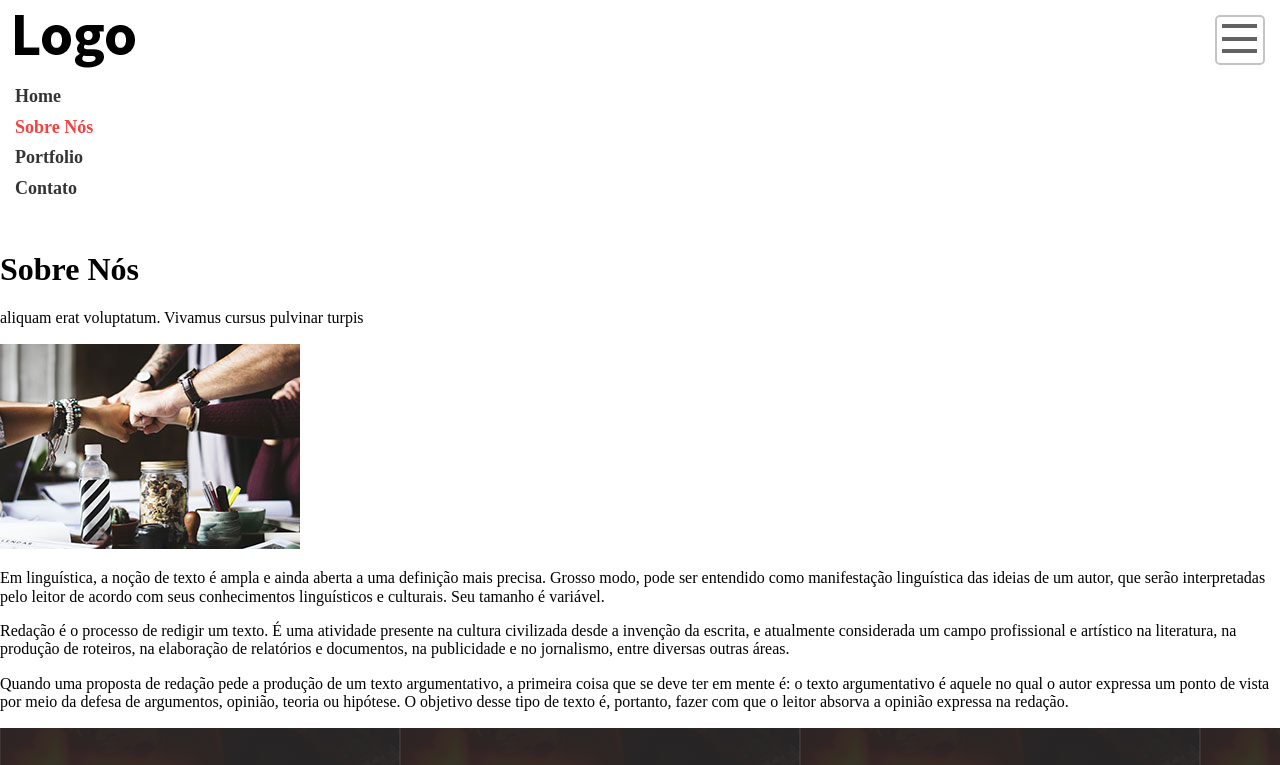
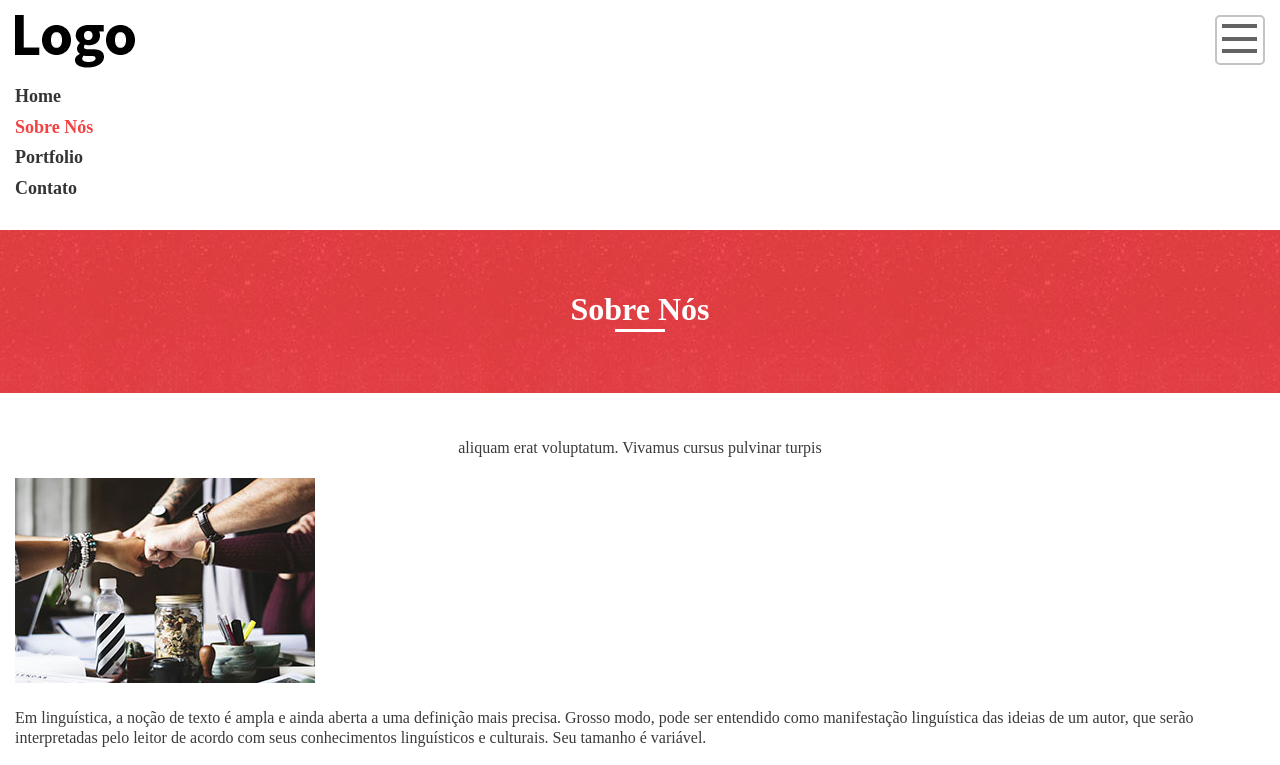
Before and after one commit to BielPassos0/projeto-html-css-js, a plain HTML site: page sobre.html in a window 1280 px wide. Shown: the top 765 px of the page. Drawn offline with Linux system fonts and the light colour scheme; a web font is replaced by a local one.

Commit message:
Pagina Portfolio

```diff
--- a/sobre.html
+++ b/sobre.html
@@ -8,6 +8,7 @@
     <title>Desing Responsivo - Sobre nós</title>
     <link rel="stylesheet" href="normalize.css">
     <link rel="stylesheet" href="style.css">
+    <link rel="stylesheet" href="style-pagina.css">
 </head>
 
 <body>
@@ -25,11 +26,11 @@
     </header>
     <main>
         <article>
-            <header>
-                <h1>Sobre Nós</h1>
+            <header class="pagina-cabecalho">
+                <h1 class="pagina-cabecalho__titulo">Sobre Nós</h1>
             </header>
-            <section>
-                <p>aliquam erat voluptatum. Vivamus cursus pulvinar turpis</p>
+            <section class="pagina-conteudo">
+                <p class="text-center">aliquam erat voluptatum. Vivamus cursus pulvinar turpis</p>
                 <img src="portfolio/img/time-unido.jpg" alt="Pessoas do trabalho se cumprimentando">
                 <p>Em linguística, a noção de texto é ampla e ainda aberta a uma definição mais precisa. Grosso modo,
                     pode ser entendido como manifestação linguística das ideias de um autor, que serão interpretadas
--- /dev/null
+++ b/style-pagina.css
@@ -0,0 +1,35 @@
+.pagina-cabecalho{
+    background-color: #dd3f3f;
+    background-image:url("portfolio/img/cabecalho-pagina-bg.jpg");
+    background-attachment: fixed;
+    color: #fff;
+    padding-top: 40px;
+    padding-bottom:40px;
+}
+.pagina-cabecalho__titulo{
+    text-align:center;
+    text-transform:capitalize;
+}
+.pagina-cabecalho__titulo::after{
+    content:" ";
+    display: block;
+    width: 50px;
+    height: 3px;
+    background-color: #fff;
+    margin: 0 auto;
+    margin-top: 1px;
+}
+.pagina-conteudo{
+    padding: 15px;
+    padding-top:25px;
+    padding-bottom: 25px;
+}
+.pagina-conteudo p{
+    color: #3a3a3a;
+    line-height: 20px;
+    margin-top: 20px;
+    margin-bottom: 20px;
+}
+.text-center{
+    text-align: center;
+}
--- a/style.css
+++ b/style.css
@@ -1,5 +1,9 @@
 *{
     box-sizing: border-box;
+}
+img{
+    max-width: 100%;
+    height: auto;
 }
 @font-face {
     font-family: "Source Sans Pro";
```
Also changed, not shown: index.html (+1 -1 lines), portfolio.html (+1 -0 lines), style-sobre.css (deleted).
